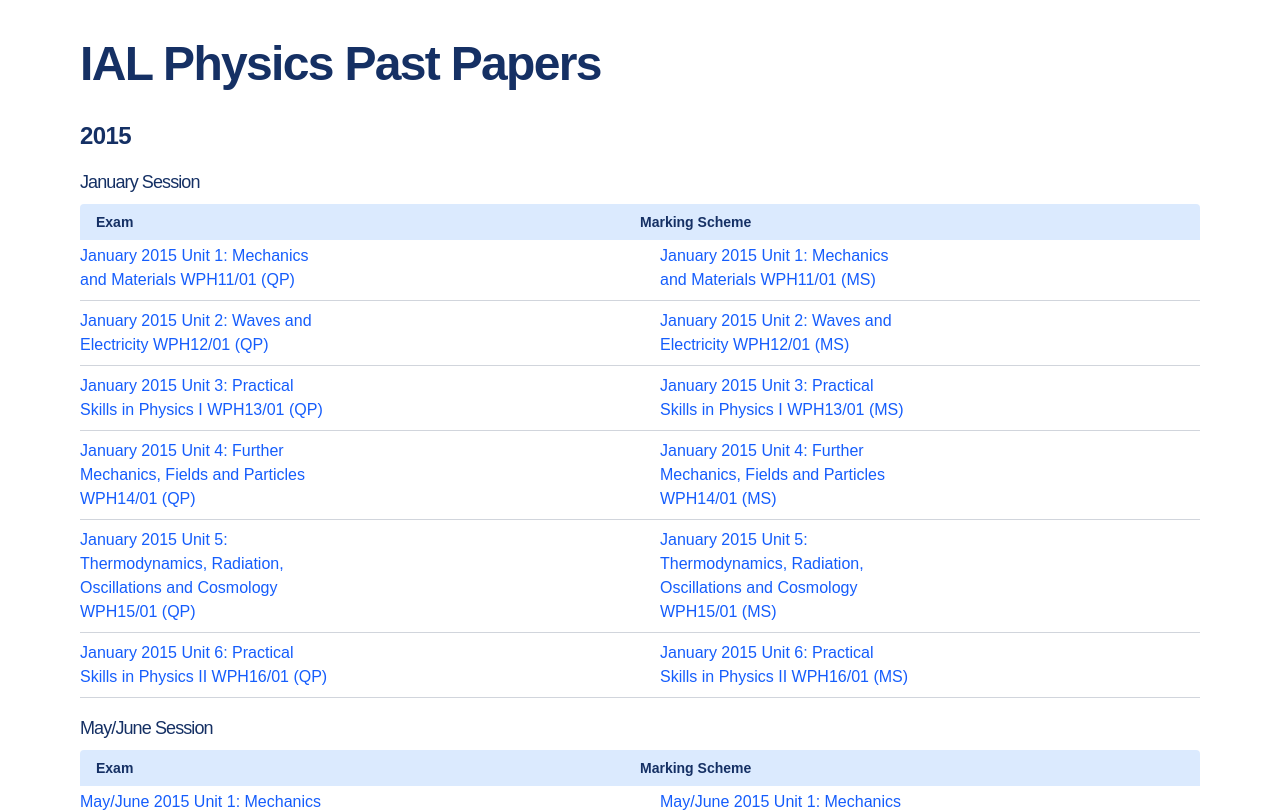
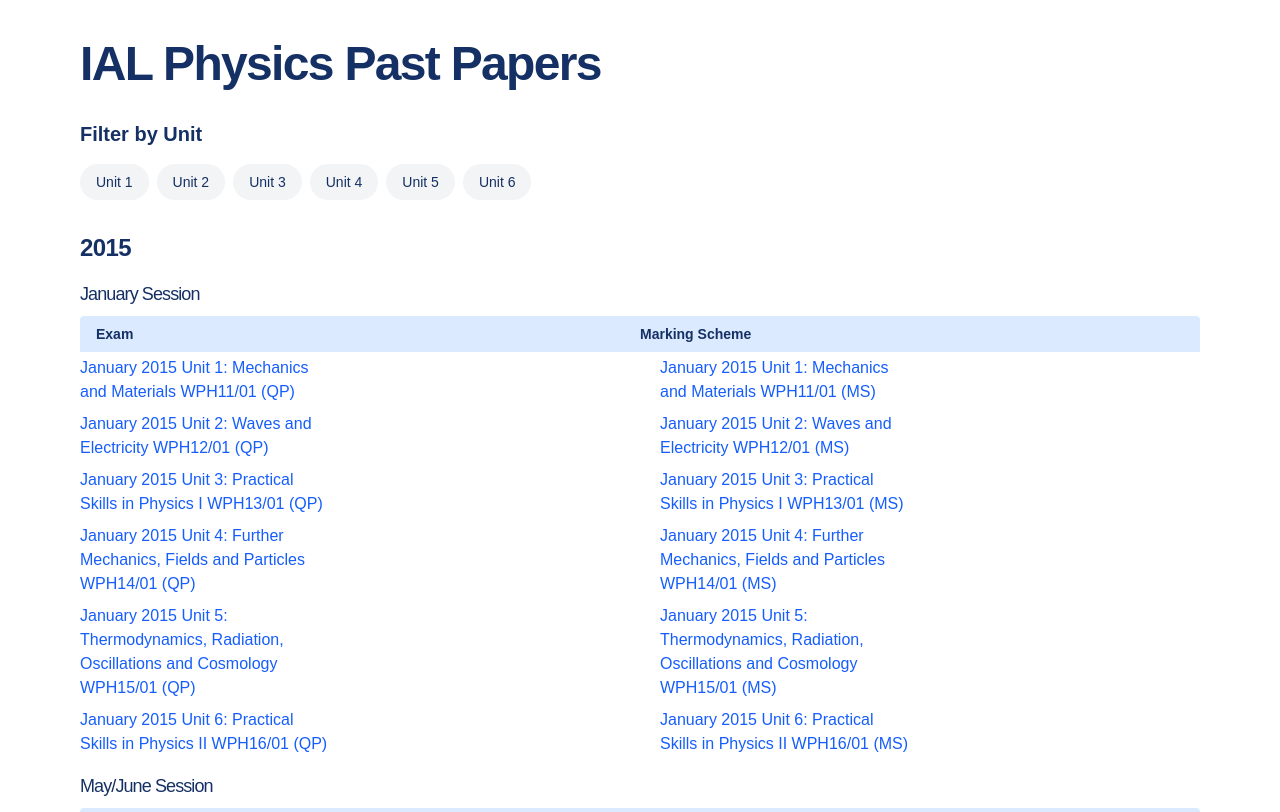
Before and after one commit to EduvanceAU/Eduvance-Website, a Next.js app: page /sub_links/physics/pastpapers in a window 1280 px wide. Shown: the top 812 px of the page. Built offline with nearby package versions, Linux system fonts and the light colour scheme.

Commit message:
added filter bubles to past papers

```diff
--- a/src/app/sub_links/physics/pastpapers/page.jsx
+++ b/src/app/sub_links/physics/pastpapers/page.jsx
@@ -1,4 +1,7 @@
+"use client";
+
 import Link from "next/link";
+import { useState } from "react";
 
 const sessions = [
   { label: "January", value: "January" },
@@ -6,14 +9,22 @@ const sessions = [
   { label: "Oct/Nov", value: "October%2FNovember" },
 ];
 
-const years = Array.from({ length: 10 }, (_, i) => 2015 + i).concat(2024);
+const years = Array.from({ length: 10 }, (_, i) => 2015 + i);
 
 const units = [
   { name: "Mechanics and Materials", code: "WPH11/01", unit: "Unit 1" },
   { name: "Waves and Electricity", code: "WPH12/01", unit: "Unit 2" },
   { name: "Practical Skills in Physics I", code: "WPH13/01", unit: "Unit 3" },
-  { name: "Further Mechanics, Fields and Particles", code: "WPH14/01", unit: "Unit 4" },
-  { name: "Thermodynamics, Radiation, Oscillations and Cosmology", code: "WPH15/01", unit: "Unit 5" },
+  {
+    name: "Further Mechanics, Fields and Particles",
+    code: "WPH14/01",
+    unit: "Unit 4",
+  },
+  {
+    name: "Thermodynamics, Radiation, Oscillations and Cosmology",
+    code: "WPH15/01",
+    unit: "Unit 5",
+  },
   { name: "Practical Skills in Physics II", code: "WPH16/01", unit: "Unit 6" },
 ];
 
@@ -24,56 +35,104 @@ const generatePearsonLink = (subject, session, year) => {
 
 export default function PastPapersPage() {
   const subject = "Physics";
+  const [selectedUnits, setSelectedUnits] = useState([]);
+
+  const toggleUnit = (unit) => {
+    setSelectedUnits((prev) =>
+      prev.includes(unit) ? prev.filter((u) => u !== unit) : [...prev, unit]
+    );
+  };
+
+  const filteredUnits =
+    selectedUnits.length === 0
+      ? units
+      : units.filter((unit) => selectedUnits.includes(unit.unit));
 
   return (
     <main className="min-h-screen bg-white flex flex-col items-start justify-start py-10 px-4 sm:px-6 md:px-12 lg:px-20">
-      <h1 className="text-3xl sm:text-4xl lg:text-5xl font-bold text-[#153064] mb-8 w-full max-w-6xl text-left tracking-[-0.035em]" style={{ fontFamily: 'Poppins, sans-serif' }}>
+      <h1
+        className="text-3xl sm:text-4xl lg:text-5xl font-bold text-[#153064] mb-8 w-full max-w-6xl text-left tracking-[-0.035em]"
+        style={{ fontFamily: "Poppins, sans-serif" }}
+      >
         IAL Physics Past Papers
       </h1>
+
+      <div className="w-full max-w-6xl mb-8">
+        <h2 className="text-xl font-semibold text-[#153064] mb-4">
+          Filter by Unit
+        </h2>
+        <div className="flex flex-wrap gap-2">
+          {units.map((unit) => (
+            <button
+              key={unit.unit}
+              onClick={() => toggleUnit(unit.unit)}
+              className={`px-4 py-2 rounded-full text-sm font-medium transition-colors
+                ${
+                  selectedUnits.includes(unit.unit)
+                    ? "bg-[#153064] text-white"
+                    : "bg-gray-100 text-[#153064] hover:bg-gray-200"
+                }`}
+              style={{ fontFamily: "Poppins, sans-serif" }}
+            >
+              {unit.unit}
+            </button>
+          ))}
+        </div>
+      </div>
 
       <div className="w-full max-w-6xl space-y-10">
         {years.map((year) => (
           <div key={year}>
-            <h2 className="text-2xl font-semibold text-[#153064] mb-4 text-left tracking-tight" style={{ fontFamily: 'Poppins, sans-serif' }}>
+            <h2
+              className="text-2xl font-semibold text-[#153064] mb-4 text-left tracking-tight"
+              style={{ fontFamily: "Poppins, sans-serif" }}
+            >
               {year}
             </h2>
 
             {sessions.map((session) => (
               <div key={`${year}-${session.label}`} className="mb-4">
-                <h3 className="text-lg tracking-tighter font-medium text-[#153064] mb-2 text-left" style={{ fontFamily: 'Poppins, sans-serif' }}>
+                <h3
+                  className="text-lg tracking-tighter font-medium text-[#153064] mb-2 text-left"
+                  style={{ fontFamily: "Poppins, sans-serif" }}
+                >
                   {session.label} Session
                 </h3>
 
-                <div className="w-full bg-blue-100 rounded-t grid grid-cols-2 px-4 py-2 mb-1 text-[#153064]" style={{ fontFamily: 'Poppins, sans-serif' }}>
+                <div
+                  className="w-full bg-blue-100 rounded-t grid grid-cols-2 px-4 py-2 mb-1 text-[#153064]"
+                  style={{ fontFamily: "Poppins, sans-serif" }}
+                >
                   <span className="font-semibold text-sm text-left">Exam</span>
-                  <span className="font-semibold text-sm text-left">Marking Scheme</span>
+                  <span className="font-semibold text-sm text-left">
+                    Marking Scheme
+                  </span>
                 </div>
 
-                <div className="grid grid-cols-1 sm:grid-cols-[minmax(0,_1fr)_minmax(0,_1fr)] gap-x-4 sm:gap-x-10 gap-y-2">
-                  {units.map((unit) => (
-                    <>
+                <div className="grid grid-cols-1 sm:grid-cols-2 gap-x-4 sm:gap-x-10 gap-y-2">
+                  {filteredUnits.map((unit) => (
+                    <div
+                      key={`${year}-${session.label}-${unit.unit}`}
+                      className="contents"
+                    >
                       <Link
-                        key={`qp-${year}-${session.label}-${unit.unit}`}
                         href={generatePearsonLink(subject, session.value, year)}
                         className="text-blue-600 font-medium hover:underline text-left max-w-[250px]"
                         target="_blank"
-                        style={{ fontFamily: 'Poppins, sans-serif' }}
+                        style={{ fontFamily: "Poppins, sans-serif" }}
                       >
                         {`${session.label} ${year} ${unit.unit}: ${unit.name} ${unit.code} (QP)`}
                       </Link>
 
                       <Link
-                        key={`ms-${year}-${session.label}-${unit.unit}`}
                         href={generatePearsonLink(subject, session.value, year)}
                         className="text-blue-600 font-medium hover:underline text-left max-w-[250px]"
                         target="_blank"
-                        style={{ fontFamily: 'Poppins, sans-serif' }}
+                        style={{ fontFamily: "Poppins, sans-serif" }}
                       >
                         {`${session.label} ${year} ${unit.unit}: ${unit.name} ${unit.code} (MS)`}
                       </Link>
-
-                      <div className="col-span-full h-px bg-gray-300"></div>
-                    </>
+                    </div>
                   ))}
                 </div>
               </div>
```
